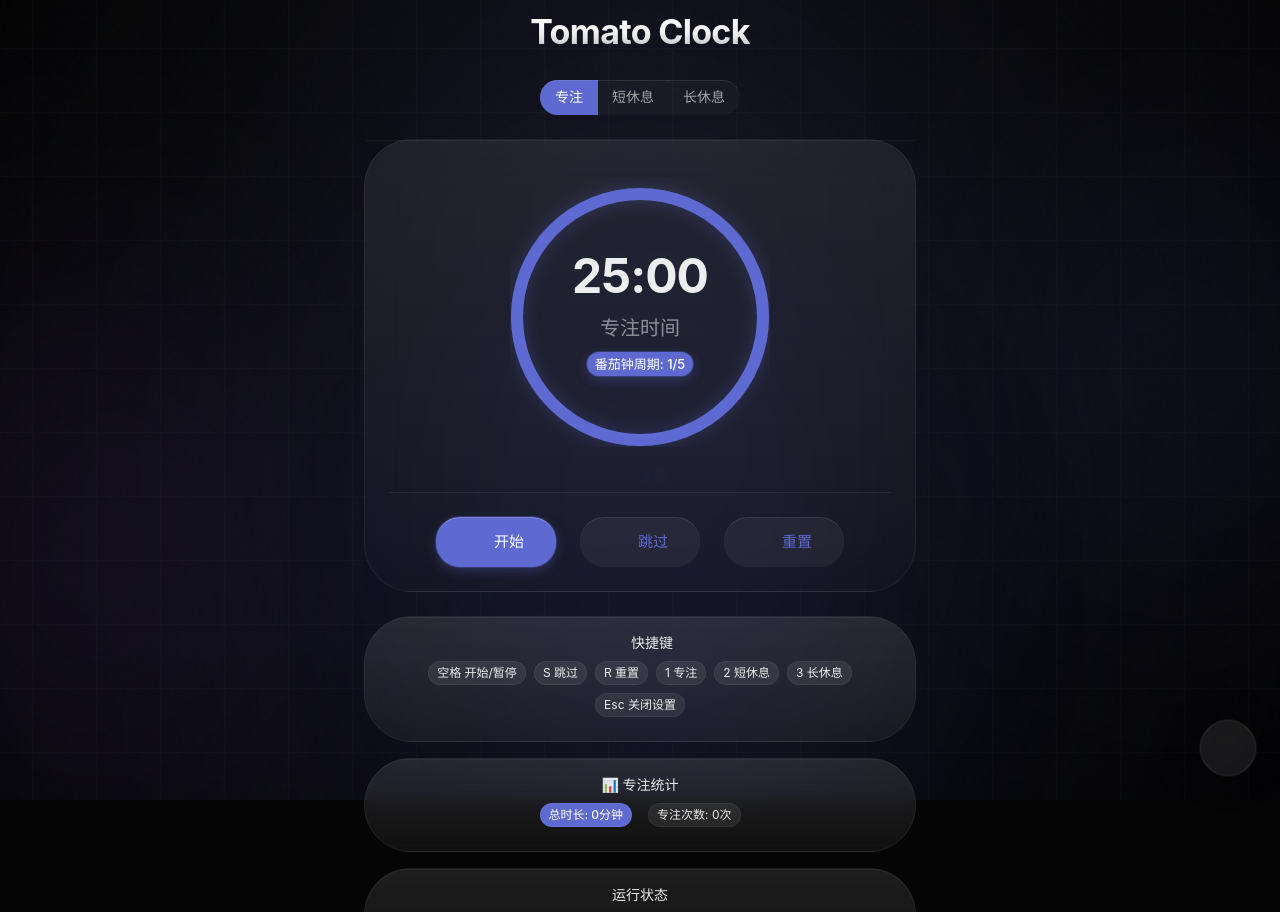
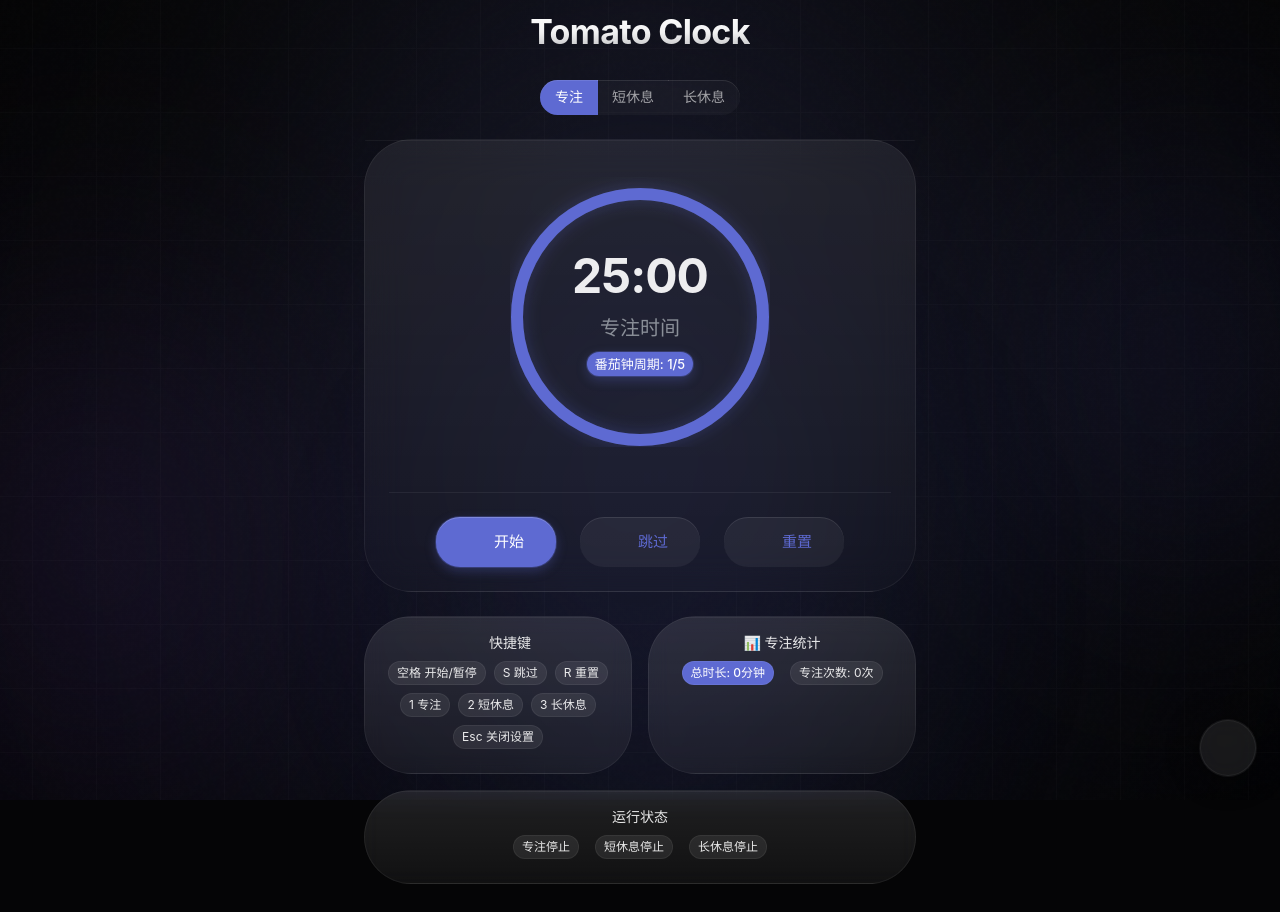
Before and after one commit to CuartPyaw/PomoZen, a React (Vite) app: page / in a window 1280 px wide. Shown: the top 912 px of the page. Built offline with nearby package versions, Linux system fonts and the light colour scheme; some icons are missing.

Commit message:
✨ feat(ui): 优化主界面布局，将快捷键、统计信息和运行状态卡片改为横向排列。
- 使用弹性布局将三个信息卡片横向排列，提升空间利用率。
- 为卡片添加响应式宽度设置，确保在不同屏幕尺寸下的良好显示。

```diff
--- a/src/App.tsx
+++ b/src/App.tsx
@@ -1328,8 +1328,10 @@ const displayIsRunning = isRunningForMode[mode];
           </CardActions>
         </Card>
 
+        {/* 快捷键、专注统计、运行状态横向排布 */}
+        <Box sx={{ display: 'flex', gap: 2, flexWrap: 'wrap' }}>
           {/* 键盘快捷键提示 */}
-        <Card elevation={0} sx={{ borderRadius: 4, bgcolor: 'rgba(255,255,255,0.03)', backdropFilter: 'blur(10px)', border: '1px solid rgba(255,255,255,0.06)' }}>
+          <Card elevation={0} sx={{ borderRadius: 4, bgcolor: 'rgba(255,255,255,0.03)', backdropFilter: 'blur(10px)', border: '1px solid rgba(255,255,255,0.06)', flex: 1, minWidth: { xs: '100%', sm: '200px' } }}>
             <CardContent sx={{ py: 2 }}>
               <Box sx={{ display: 'flex', alignItems: 'center', justifyContent: 'center', gap: 1, mb: 1, flexWrap: 'wrap' }}>
                 <KeyboardIcon sx={{ color: 'rgba(255,255,255,0.7)', fontSize: 18 }} />
@@ -1350,7 +1352,7 @@ const displayIsRunning = isRunningForMode[mode];
           </Card>
 
           {/* 统计信息卡片 */}
-        <Card elevation={0} sx={{ borderRadius: 4, bgcolor: 'rgba(255,255,255,0.03)', backdropFilter: 'blur(10px)', border: '1px solid rgba(255,255,255,0.06)', mt: 2 }}>
+          <Card elevation={0} sx={{ borderRadius: 4, bgcolor: 'rgba(255,255,255,0.03)', backdropFilter: 'blur(10px)', border: '1px solid rgba(255,255,255,0.06)', flex: 1, minWidth: { xs: '100%', sm: '200px' } }}>
             <CardContent sx={{ py: 2 }}>
               <Box sx={{ display: 'flex', alignItems: 'center', justifyContent: 'center', gap: 1, mb: 1, flexWrap: 'wrap' }}>
                 <Typography variant="body2" sx={{ color: 'rgba(255,255,255,0.9)', fontWeight: 500 }}>
@@ -1384,7 +1386,7 @@ const displayIsRunning = isRunningForMode[mode];
           </Card>
 
           {/* 运行状态面板 */}
-        <Card elevation={0} sx={{ borderRadius: 4, bgcolor: 'rgba(255,255,255,0.03)', backdropFilter: 'blur(10px)', border: '1px solid rgba(255,255,255,0.06)', mt: 2 }}>
+          <Card elevation={0} sx={{ borderRadius: 4, bgcolor: 'rgba(255,255,255,0.03)', backdropFilter: 'blur(10px)', border: '1px solid rgba(255,255,255,0.06)', flex: 1, minWidth: { xs: '100%', sm: '200px' } }}>
             <CardContent sx={{ py: 2 }}>
               <Box sx={{ display: 'flex', alignItems: 'center', justifyContent: 'center', gap: 1, mb: 1, flexWrap: 'wrap' }}>
                 <Typography variant="body2" sx={{ color: 'rgba(255,255,255,0.9)', fontWeight: 500 }}>
@@ -1425,6 +1427,7 @@ const displayIsRunning = isRunningForMode[mode];
               </Box>
             </CardContent>
           </Card>
+        </Box>
       </Container>
 
       {/* 设置按钮 */}
```
Lines whose indentation alone changed are shown as unchanged.
